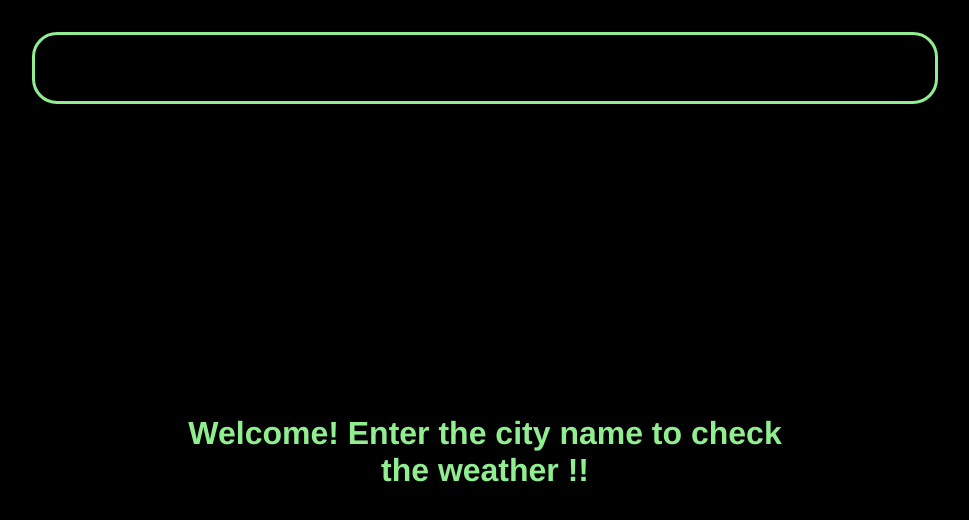
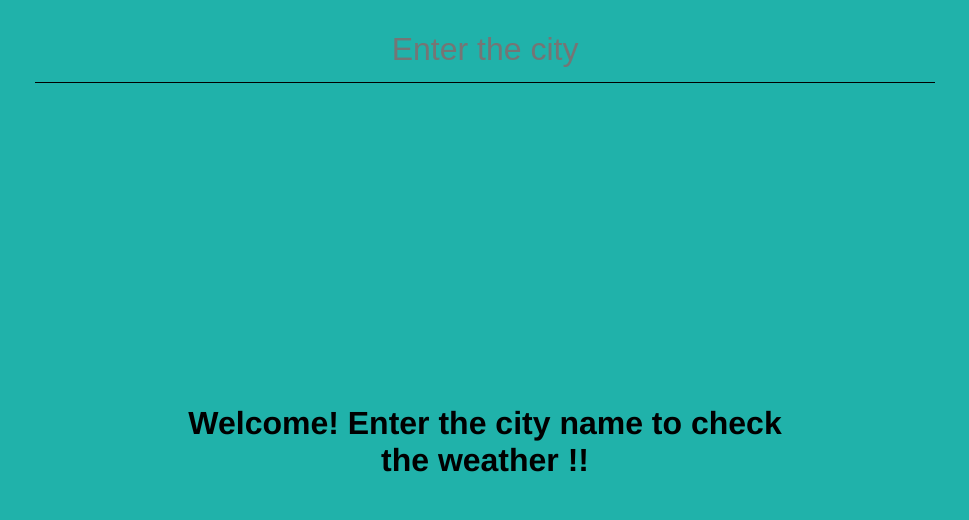
Before and after one commit to 69kazu69/weather-with-react, a React (Create React App) app: page / in a window 1280 px wide. Shown: the top 520 px of the page, without its empty margins (155-1124 px from the left). Built offline with nearby package versions, Linux system fonts and the light colour scheme.

Commit message:
ui improvement

```diff
--- a/src/App.css
+++ b/src/App.css
@@ -5,7 +5,7 @@
   height: 100vh;
   flex-direction: column;
   align-items: center;
-  background: rgb(0, 0, 0);
+  background: lightseagreen;
   background-size: cover;
 }
 .container{
@@ -14,28 +14,31 @@
   align-items: center;
 }
 .search {
-  margin-top: 2rem;
+  border: 0;
+  outline: 0;
+  background: transparent;
+  border-bottom: 1px solid black;
+  margin-top: 1rem;
   height: 4rem;
   width: 70%;
-  border-radius: 25px;
+
     background-color: transparent;
-  color: lightgreen;
+  color: rgb(0, 0, 0);
   font-size: 2rem;
-  border: 3px solid lightgreen;
+  border-bottom: 1px solid rgb(0, 0, 0);
   text-align: center;
 }
 .address{
-  color: rgb(229, 255, 0);
+  color: rgb(0, 0, 0);
   margin-top: 2rem;
   font-size: 3rem;
-  text-shadow: 1px 1px rgba(255, 255, 255, 0.315);
+  text-shadow: 5px 10px 20px rgba(0, 0, 0, 0.541);
   font-weight: 900;
   font-family: -apple-system, BlinkMacSystemFont, 'Segoe UI', Roboto, Oxygen, Ubuntu, Cantarell, 'Open Sans', 'Helvetica Neue', sans-serif;
-  padding: 1rem;
-  margin: 1rem;}
+  }
 
 .climate{
-  color: rgb(51, 255, 0);
+  color: rgb(0, 0, 0);
   font-size: 4rem;
   font-weight: 600;
   margin: 2rem;
@@ -45,20 +48,21 @@
 .temp-cold{
   color: magenta;
   height: 4rem;
-  font-size: 5rem;
+  font-size: 3rem;
   transition: ease 300ms;
   font-weight: 900;
 }
 .temp-warm{
   color: green;
   height: 4rem;
-  font-size: 5rem;
+  font-size: 3rem;
   transition: ease 300ms;
   font-weight: 900;
 }
 .date{
-  color: olive;
+  color: rgb(0, 0, 0);
     font-size: 1.5rem;
+    margin-bottom: 2rem;
 }
 .minmax{
 
@@ -68,44 +72,41 @@
 .min{
 
   margin: 1rem;
-  border: 2px solid skyblue;
-  padding: 1rem;
+    padding: 1rem;
   border-radius: 25rem;
   transition: ease 300ms;
-  background-color: skyblue;
-  color: black;
+    color: black;
+  box-shadow: 10px 10px 35px rgb(18, 100, 96);
 }
 .max{
 
   margin: 1rem;
-  border: 2px solid rgb(183, 220, 20);
-  padding: 1rem;
+    padding: 1rem;
   border-radius: 25rem;
   transition: ease 300ms;
-  background-color: rgb(183, 220, 20);
   color: black;
+  box-shadow: 10px 10px 35px rgb(18, 100, 96);
 
 }
 .start{
   text-align: center;
   margin: auto;
-  color: lightgreen;
+  color: rgb(0, 0, 0);
   font-size: 2rem;
   font-family: 'Franklin Gothic Medium', 'Arial Narrow', Arial, sans-serif;
   width: 50%;
   font-weight: 900;
 }
 .card{
-  background-color: #fff;
+  background-color: ;
   height: 33vh;
   width: 266px;
   display: flex;
   flex-direction: column;
   align-items: center;
-  border-radius: 25px;
-  margin: 1.5rem;
-  box-shadow: 4px 2px rgba(255, 249, 249, 0.5);
-  border: 2px solid black;
+    margin: 1.5rem;
+  box-shadow: 20px 20px 45px rgb(97, 74, 74);
+  border-radius: 15px;
 }
 
 @media(min-width : 500px){
@@ -125,7 +126,9 @@
 
 .min:hover{
   color: skyblue;
+  background-color: transparent;
 }
 .max:hover{
   color: rgb(183, 220, 20);
+  background-color: transparent;
 }
--- a/src/App.js
+++ b/src/App.js
@@ -30,7 +30,7 @@ function App() {
     }
   return (
     <div className="App">
-      <input className='search' value = {city} onChange = {(e) => {setCity(e.target.value)}} onKeyPress={keyHandler} />
+      <input className='search' value = {city} onChange = {(e) => {setCity(e.target.value)}} onKeyPress={keyHandler} placeholder='Enter the city' label='enter the city' />
       {typeof data.main === "undefined" ? (
         <div className='start'>
         {data.cod === "404" ? "City not Found !!" : "Welcome! Enter the city name to check the weather !!"}
@@ -42,7 +42,7 @@ function App() {
 
         <div className='container'>
         <div className='address'>{data.name}, {data.sys.country}</div>
-      <div className='date'>{getCurrentDate("-")}</div>
+      <div className='date'>({getCurrentDate("-")})</div>
            <div className='card'>
            <div className='climate'>{data.weather[0].main}</div>
            <div className={data.main.temp > 10 ? "temp-warm" : "temp-cold"}>{data.main.temp}°C</div>
```
